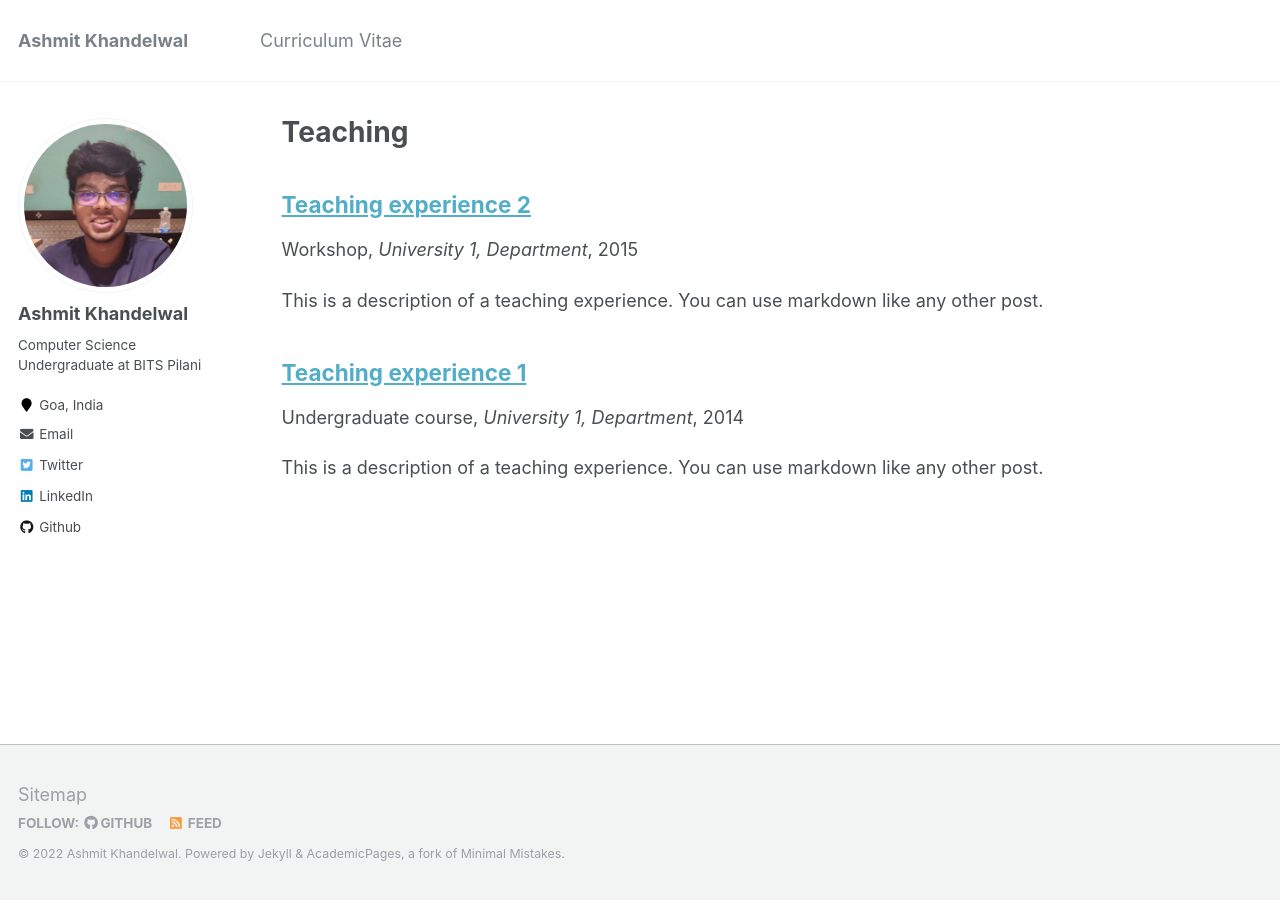
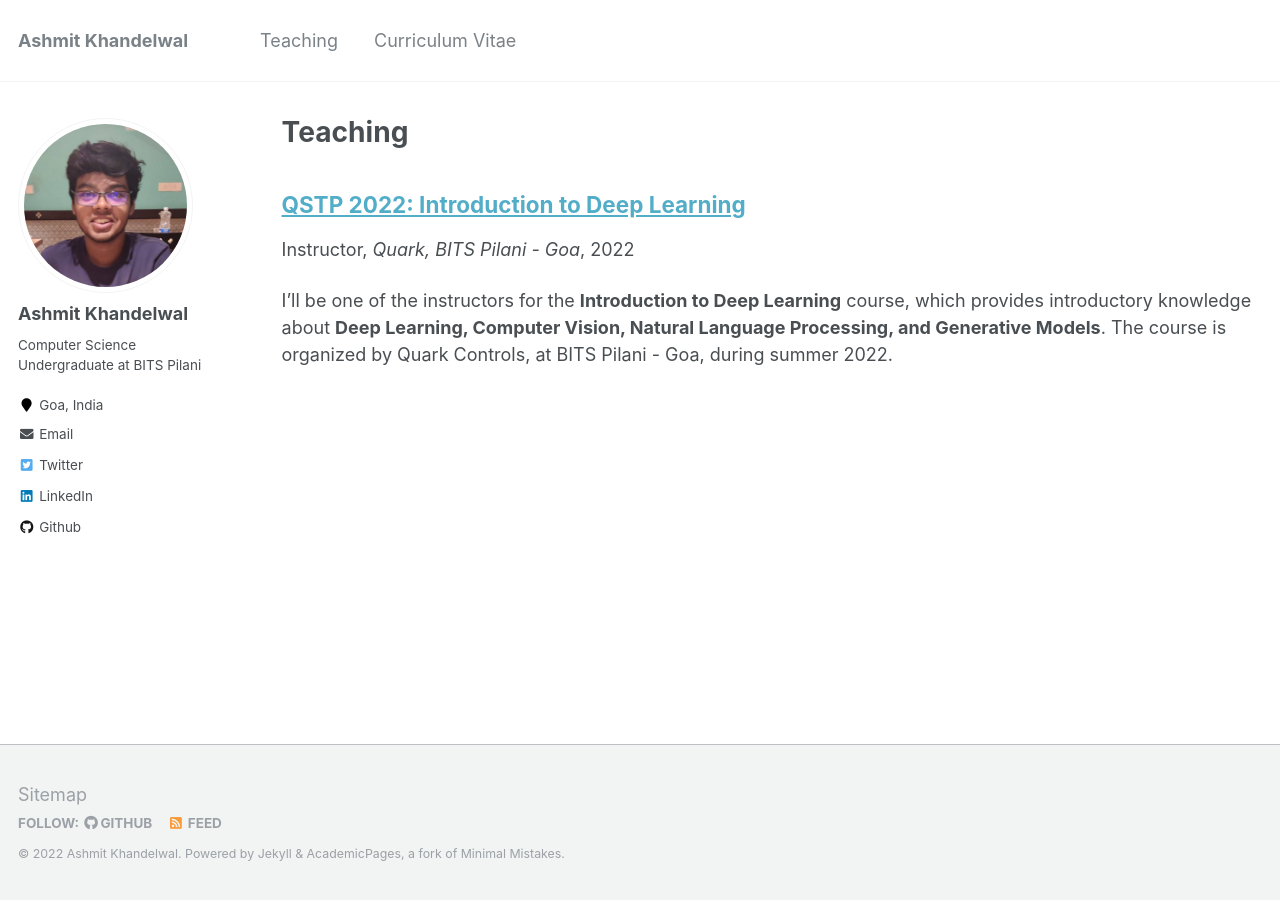
Before and after one commit to ashmitkx/ashmitkx.github.io, a Jekyll site: the page built from _pages/teaching.html, in a window 1280 px wide. Built offline with Jekyll 4.4.1, drawn with Linux system fonts in a browser that asks for light colours.

Commit message:
add qstp 22 dl teaching

```diff
--- a/_data/navigation.yml
+++ b/_data/navigation.yml
@@ -3,5 +3,8 @@ main:
     # - title: 'Projects'
     #   url: /projects/
 
+    - title: 'Teaching'
+      url: /teaching/
+
     - title: 'Curriculum Vitae'
       url: /cv/
--- a/_teaching/2014-spring-teaching-1.md
+++ /dev/null
@@ -1,20 +0,0 @@
----
-title: "Teaching experience 1"
-collection: teaching
-type: "Undergraduate course"
-permalink: /teaching/2014-spring-teaching-1
-venue: "University 1, Department"
-date: 2014-01-01
-location: "City, Country"
----
-
-This is a description of a teaching experience. You can use markdown like any other post.
-
-Heading 1
-======
-
-Heading 2
-======
-
-Heading 3
-======
--- a/_teaching/2015-spring-teaching-2.md
+++ /dev/null
@@ -1,20 +0,0 @@
----
-title: "Teaching experience 2"
-collection: teaching
-type: "Workshop"
-permalink: /teaching/2015-spring-teaching-1
-venue: "University 1, Department"
-date: 2015-01-01
-location: "City, Country"
----
-
-This is a description of a teaching experience. You can use markdown like any other post.
-
-Heading 1
-======
-
-Heading 2
-======
-
-Heading 3
-======
--- /dev/null
+++ b/_teaching/qstp-22-dl.md
@@ -0,0 +1,11 @@
+---
+title: 'QSTP 2022: Introduction to Deep Learning'
+collection: teaching
+type: 'Instructor'
+permalink: /teaching/qstp-22-dl
+venue: 'Quark, BITS Pilani - Goa'
+date: 2022-07-11
+location: 'Goa, India'
+---
+
+I'll be one of the instructors for the **Introduction to Deep Learning** course, which provides introductory knowledge about **Deep Learning, Computer Vision, Natural Language Processing, and Generative Models**. The course is organized by Quark Controls, at BITS Pilani - Goa, during summer 2022.
```
